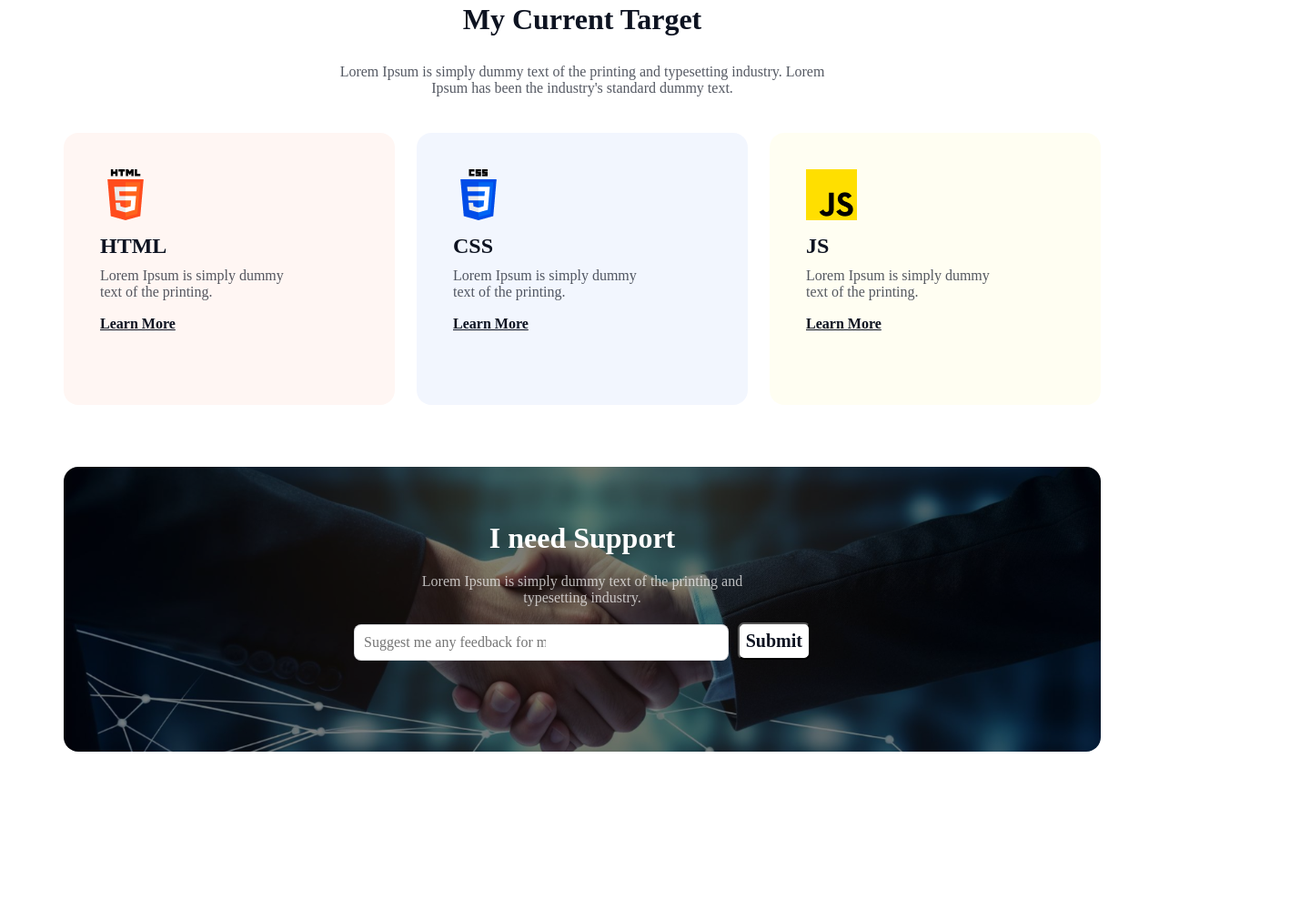
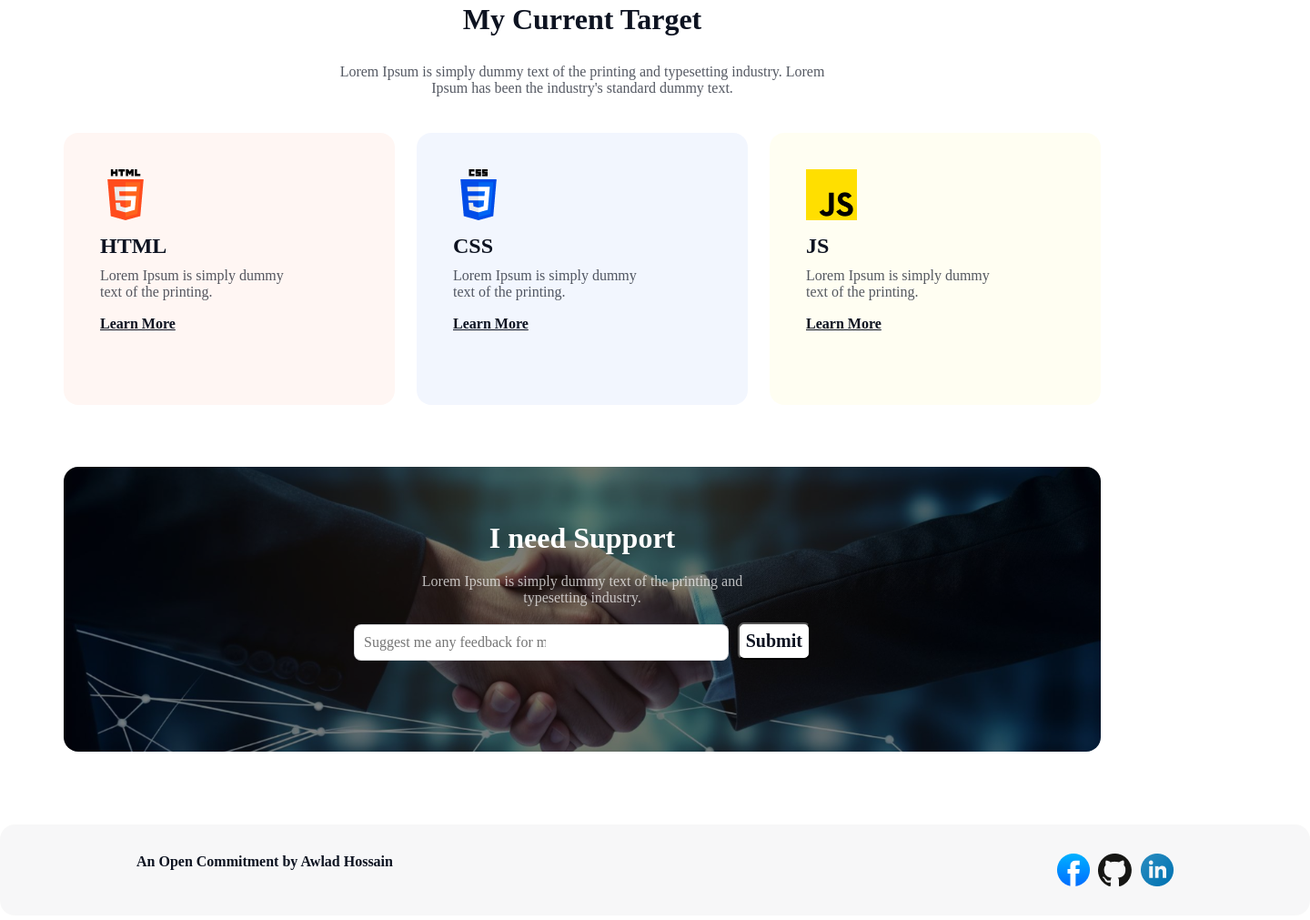
Before and after one commit to rahimariya19/Assignment-01, a plain HTML site: page index.html in a window 1280 px wide. Shown: the part 1544-2555 px from the top of the page at 91% size, 1440 px wide, since content can reach past the window. Before the commit the page ends 2370 px from the top, so only its background shows below. Drawn offline with Linux system fonts and the light colour scheme; a web font is replaced by a local one.

Commit message:
added footer section

```diff
--- a/index.html
+++ b/index.html
@@ -124,13 +124,22 @@
 
         <!-- support section  end here -->
 
-
-
-
-
     </main>
 
-    <footer>
+    <footer class="footer-container">
+        <div class="footer-content">
+
+            <div>
+                <p>An Open Commitment by Awlad Hossain</p>
+            </div>
+
+            <div>
+                <img src="./assets/facebook.png" alt="">
+                <img src="./assets/github.png" alt="">
+                <img src="./assets/linkedin-icon 1.png" alt="">
+            </div>
+
+        </div>
 
     </footer>
 
--- a/styles/style.css
+++ b/styles/style.css
@@ -245,6 +245,7 @@ body{
     background-size: cover;
     margin-top: 50px;
     border-radius: 16px;
+    margin-bottom: 80px;
 
 
 
@@ -307,6 +308,34 @@ body{
     border-radius: 7px;
     background: rgb(255, 255, 255);
     padding: 7px;
+}
 
 
+/* footer */
+.footer-container{
+    width: 1440px;
+    height: 100px;
+    margin: 0 auto;
+    border-radius: 16px;
+    background: rgba(13, 19, 33, 0.03);
 }
+
+
+
+.footer-content{
+    width: 1440px;
+    display: flex;
+    flex-direction: row;
+    justify-content: space-between;
+    padding-top: 32px;
+    padding-bottom: 32px;
+    padding-left: 150px;
+    padding-right: 150px;
+
+}
+.footer-content p{
+    color: rgb(13, 19, 33);
+    font-family: Azeret Mono;
+    font-size: 16px;
+    font-weight: 600;
+}
```
